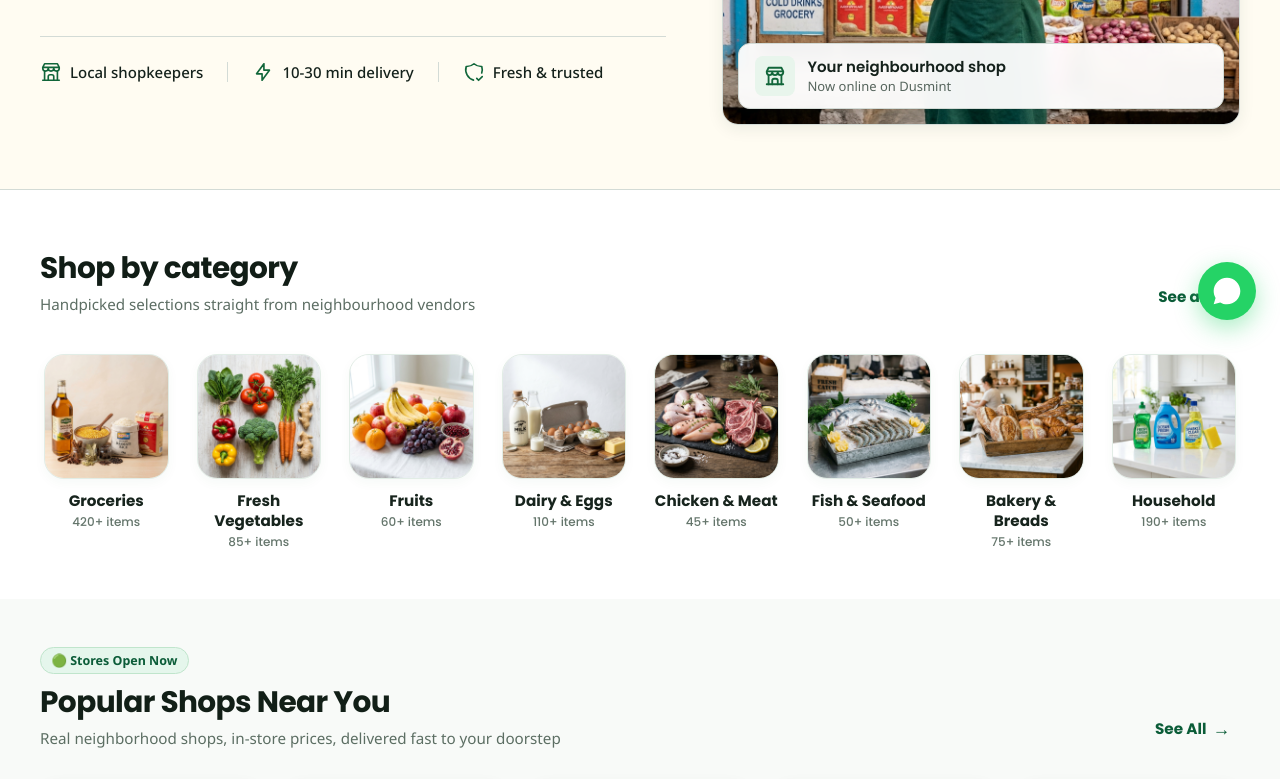
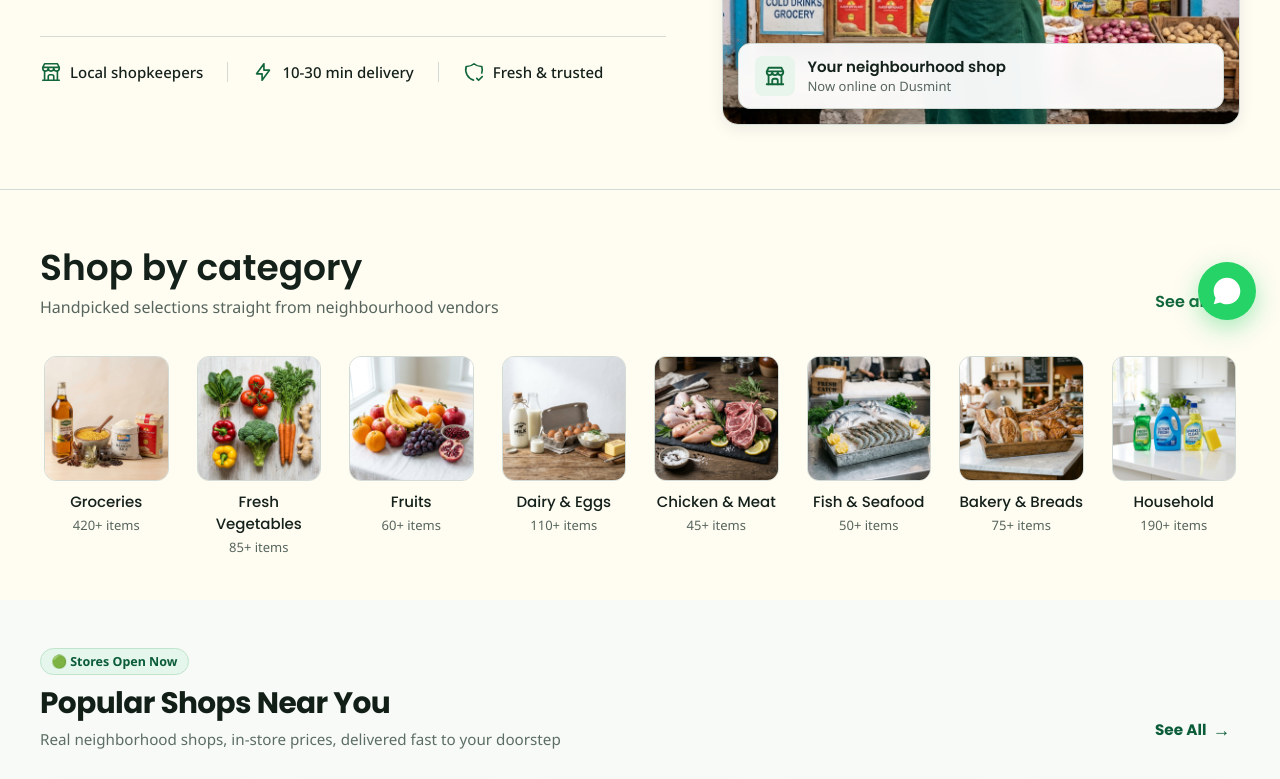
Before and after one commit to DusMint/dusmint_web, a Next.js app: page / in a window 1280 px wide. Shown: the part 456-1235 px from the top of the page. Built offline with nearby package versions, Linux system fonts and the light colour scheme.

Commit message:
feat: add CSS module styles for CategoriesSection component

```diff
--- a/components/CategoriesSection.module.css
+++ b/components/CategoriesSection.module.css
@@ -1,6 +1,6 @@
 .section {
   padding: 3.5rem 1.5rem 2.5rem;
-  background-color: #ffffff;
+  background-color: var(--cream);
 }
 
 .container {
@@ -16,38 +16,41 @@
   gap: 1rem;
 }
 
+/* H2: Poppins 600 36px/44px (design.md 5.1) */
 .sectionTitle {
-  font-size: 1.85rem;
-  font-weight: 800;
-  color: #111d16;
-  letter-spacing: -0.02em;
+  font-family: var(--font-heading);
+  font-size: 36px;
+  line-height: 44px;
+  font-weight: 600;
+  color: var(--ink-900);
 }
 
+/* Body: Noto Sans 400 16px/26px */
 .sectionSubtitle {
-  font-size: 0.95rem;
-  color: #5d6e64;
+  font-family: var(--font-body);
+  font-size: 16px;
+  line-height: 26px;
+  color: var(--gray-600);
   margin-top: 0.25rem;
 }
 
 .seeAllBtn {
   display: inline-flex;
   align-items: center;
-  gap: 0.35rem;
-  font-size: 0.95rem;
-  font-weight: 700;
-  color: #0b5c38;
+  gap: 6px;
+  font-family: var(--font-heading);
+  font-size: 16px;
+  line-height: 24px;
+  font-weight: 600;
+  color: var(--green-700);
   padding: 0.4rem 0.6rem;
-  border-radius: 8px;
-  transition: all 0.2s ease;
+  border-radius: var(--dm-radius-sm);
+  transition: color 0.15s ease, transform 0.15s ease;
 }
 
 .seeAllBtn:hover {
-  color: #074529;
+  color: var(--btn-green-hover);
   transform: translateX(2px);
-}
-
-.seeAllArrow {
-  font-size: 1.1rem;
 }
 
 .grid {
@@ -62,47 +65,47 @@
   align-items: center;
   text-align: center;
   background: transparent;
-  padding: 0.5rem 0.25rem;
-  border-radius: 18px;
-  transition: all 0.25s cubic-bezier(0.16, 1, 0.3, 1);
+  padding: 0.25rem;
+  border-radius: var(--dm-radius-md);
+  transition: transform 0.15s ease;
+  cursor: pointer;
 }
 
 .card:hover {
-  transform: translateY(-4px);
+  transform: translateY(-2px);
 }
 
 .imageBox {
   position: relative;
   width: 100%;
   aspect-ratio: 1 / 1;
-  border-radius: 20px;
+  border-radius: var(--dm-radius-md);
   overflow: hidden;
-  background-color: #f6f8f7;
-  border: 1px solid #e2ede6;
-  margin-bottom: 0.75rem;
-  box-shadow: 0 4px 12px rgba(11, 92, 56, 0.04);
-  transition: all 0.25s ease;
+  background-color: var(--white);
+  border: 1px solid var(--gray-300);
+  margin-bottom: 0.65rem;
+  transition: border-color 0.15s ease, box-shadow 0.15s ease;
 }
 
 .card:hover .imageBox {
-  border-color: #0b5c38;
-  box-shadow: 0 8px 20px rgba(11, 92, 56, 0.12);
+  border-color: var(--green-700);
+  box-shadow: 0 4px 12px rgba(10, 54, 34, 0.08);
 }
 
 .catImage {
   width: 100%;
   height: 100%;
   object-fit: cover;
-  transition: transform 0.4s ease;
+  transition: transform 0.3s ease;
 }
 
 .card:hover .catImage {
-  transform: scale(1.08);
+  transform: scale(1.05);
 }
 
 .cardActive .imageBox {
-  border-color: #0b5c38;
-  box-shadow: 0 0 0 3px rgba(11, 92, 56, 0.25);
+  border-color: var(--green-700);
+  box-shadow: 0 0 0 2px var(--green-700);
 }
 
 .activeCheck {
@@ -112,40 +115,48 @@
   width: 22px;
   height: 22px;
   border-radius: 50%;
-  background: #0b5c38;
-  color: #ffffff;
-  font-size: 0.75rem;
-  font-weight: 800;
+  background: var(--green-700);
+  color: var(--white);
   display: flex;
   align-items: center;
   justify-content: center;
 }
 
+/* Category Title: Poppins 500 16px/22px */
 .catName {
-  font-size: 0.95rem;
-  font-weight: 700;
-  color: #17241d;
-  line-height: 1.3;
+  font-family: var(--font-heading);
+  font-size: 15px;
+  line-height: 22px;
+  font-weight: 500;
+  color: var(--ink-900);
 }
 
+/* Category Count: Noto Sans 400 13px/18px */
 .catCount {
-  font-size: 0.75rem;
-  color: #64756b;
+  font-family: var(--font-body);
+  font-size: 13px;
+  line-height: 18px;
+  color: var(--gray-600);
   margin-top: 0.15rem;
-  font-weight: 500;
 }
 
 /* Responsive */
-@media (max-width: 1200px) {
+@media (max-width: 1100px) {
   .grid {
     grid-template-columns: repeat(4, 1fr);
     gap: 1.25rem;
   }
 }
 
-@media (max-width: 640px) {
-  .section {
-    padding: 2rem 1rem 1.5rem;
+@media (max-width: 768px) {
+  .sectionTitle {
+    font-size: 26px;
+    line-height: 34px;
+  }
+
+  .sectionSubtitle {
+    font-size: 14px;
+    line-height: 20px;
   }
 
   .grid {
@@ -154,7 +165,8 @@
   }
 
   .catName {
-    font-size: 0.8rem;
+    font-size: 13px;
+    line-height: 18px;
   }
 
   .catCount {
@@ -163,12 +175,12 @@
 }
 
 @media (max-width: 480px) {
+  .section {
+    padding: 2rem 1rem 1.5rem;
+  }
+
   .grid {
     grid-template-columns: repeat(4, 1fr);
     gap: 0.5rem;
   }
-
-  .imageBox {
-    border-radius: 14px;
-  }
 }
```
